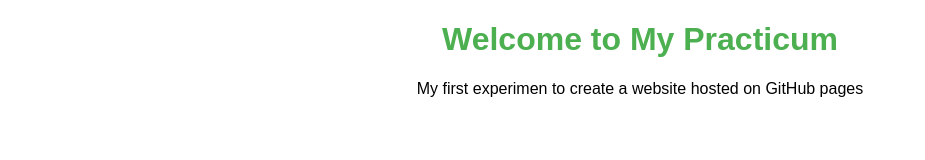
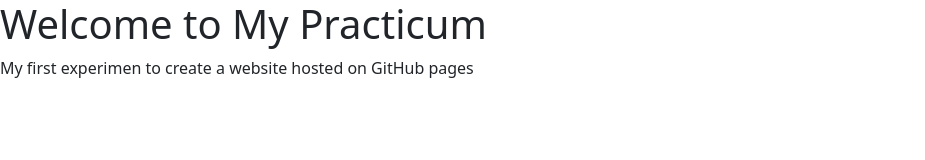
Before and after one commit to beza31/praktikum-semester-5, a plain HTML site: page index.html in a window 1280 px wide. Shown: the whole page, without its empty margins (0-925 px from the left). Drawn offline with nearby package versions, Linux system fonts and the light colour scheme.

Commit message:
commit lagi

```diff
--- a/index.html
+++ b/index.html
@@ -4,13 +4,10 @@
     <meta charset="UTF-8">
     <meta name="viewport" content="width=device-width, initial-scale=1.0">
     <title>Praktikum sem 5</title>
-    <style>
-        body { font-family: Arial; text-align: center; padding; 50px; }
-        h1 {color: #4CAF50; }
-    </style>
+    <link href="https://cdn.jsdelivr.net/npm/bootstrap@5.3.8/dist/css/bootstrap.min.css" rel="stylesheet" integrity="sha384-sRIl4kxILFvY47J16cr9ZwB07vP4J8+LH7qKQnuqkuIAvNWLzeN8tE5YBujZqJLB" crossorigin="anonymous">
 </head>
 <body>
     <h1>Welcome to My Practicum</h1>
     <p>My first experimen to create a website hosted on GitHub pages </p>
-</body>
+    <script src="https://cdn.jsdelivr.net/npm/bootstrap@5.3.8/dist/js/bootstrap.bundle.min.js" integrity="sha384-FKyoEForCGlyvwx9Hj09JcYn3nv7wiPVlz7YYwJrWVcXK/BmnVDxM+D2scQbITxI" crossorigin="anonymous"></script>
 </html>
```
